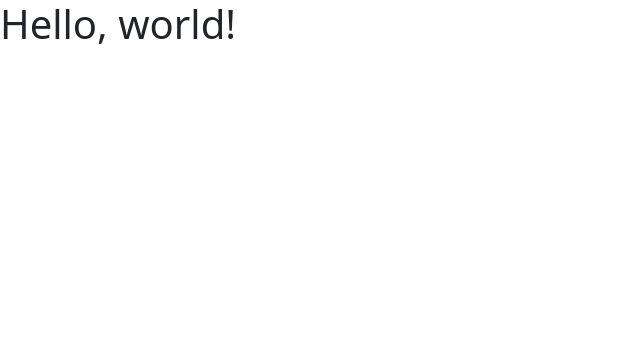
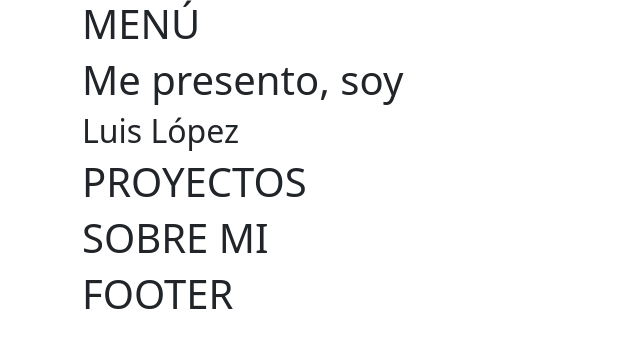
Before and after one commit to lueunbii98/portafolio_luis_lopez, a plain HTML site: page index.html in a window 1280 px wide. Shown: the whole page, without its empty margins (0-640 px from the left). Drawn offline with nearby package versions, Linux system fonts and the light colour scheme.

Commit message:
Estructura del sitio colocada, miercoles 29/12/2021

```diff
--- a/index.html
+++ b/index.html
@@ -11,7 +11,30 @@
         <title>Luis Lopez</title>
     </head>
     <body>
-    <h1>Hello, world!</h1>
+        <div class="container">
+            <!-- MENÚ -->
+            <header>
+                <h1>MENÚ</h1>
+            </header>
+            <!-- PRESENTACIÓN -->
+            <div>
+                <h1>Me presento, soy</h1>
+                <h2>Luis López</h2>
+            </div>
+            <!-- PROYECTOS -->
+            <div>
+                <h1>PROYECTOS</h1>
+            </div>
+            <!-- SOBRE MI -->
+            <div>
+                <h1>SOBRE MI</h1>
+            </div>
+            <!-- FOOTER -->
+            <div>
+                <h1>FOOTER</h1>
+            </div>
+        </div>
+
 
         <!-- Option 1: Bootstrap Bundle with Popper -->
         <script src="https://cdn.jsdelivr.net/npm/bootstrap@5.1.3/dist/js/bootstrap.bundle.min.js" integrity="sha384-ka7Sk0Gln4gmtz2MlQnikT1wXgYsOg+OMhuP+IlRH9sENBO0LRn5q+8nbTov4+1p" crossorigin="anonymous"></script>
```
Lines whose indentation alone changed are shown as unchanged.
